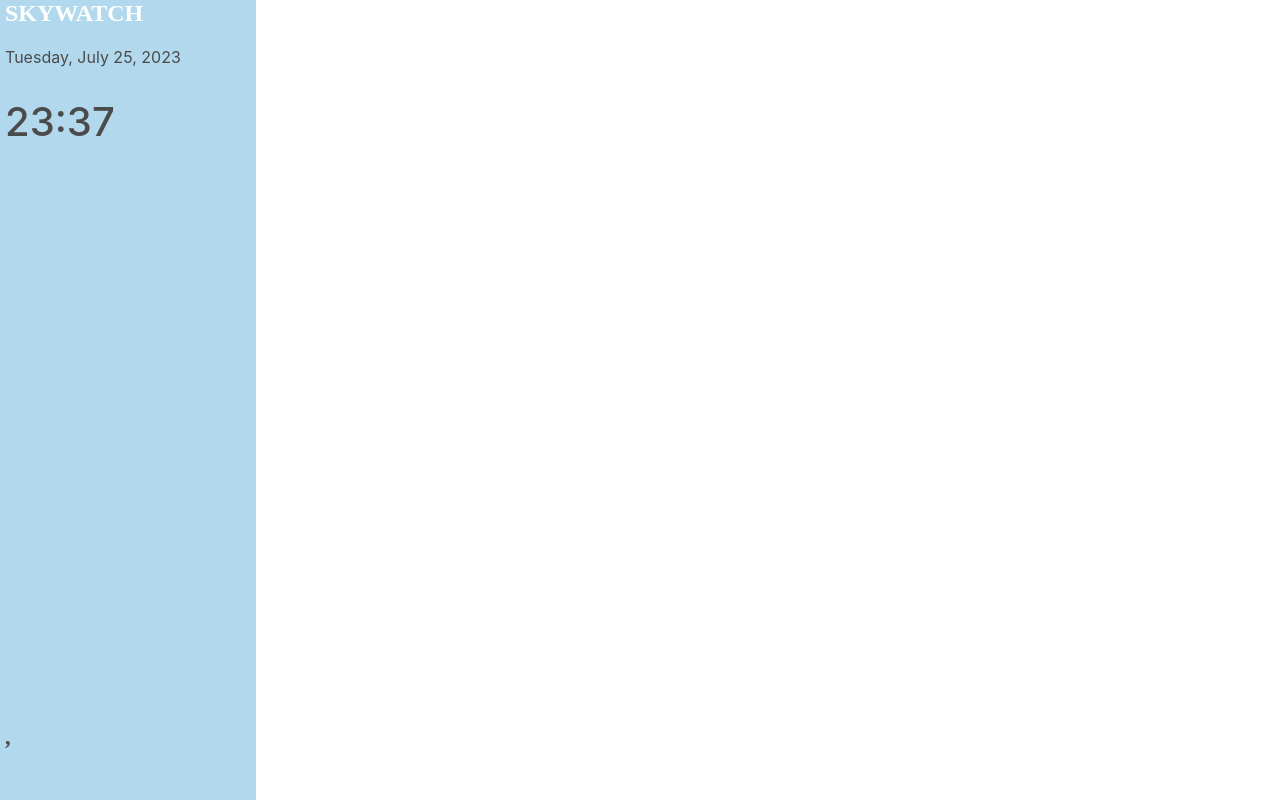
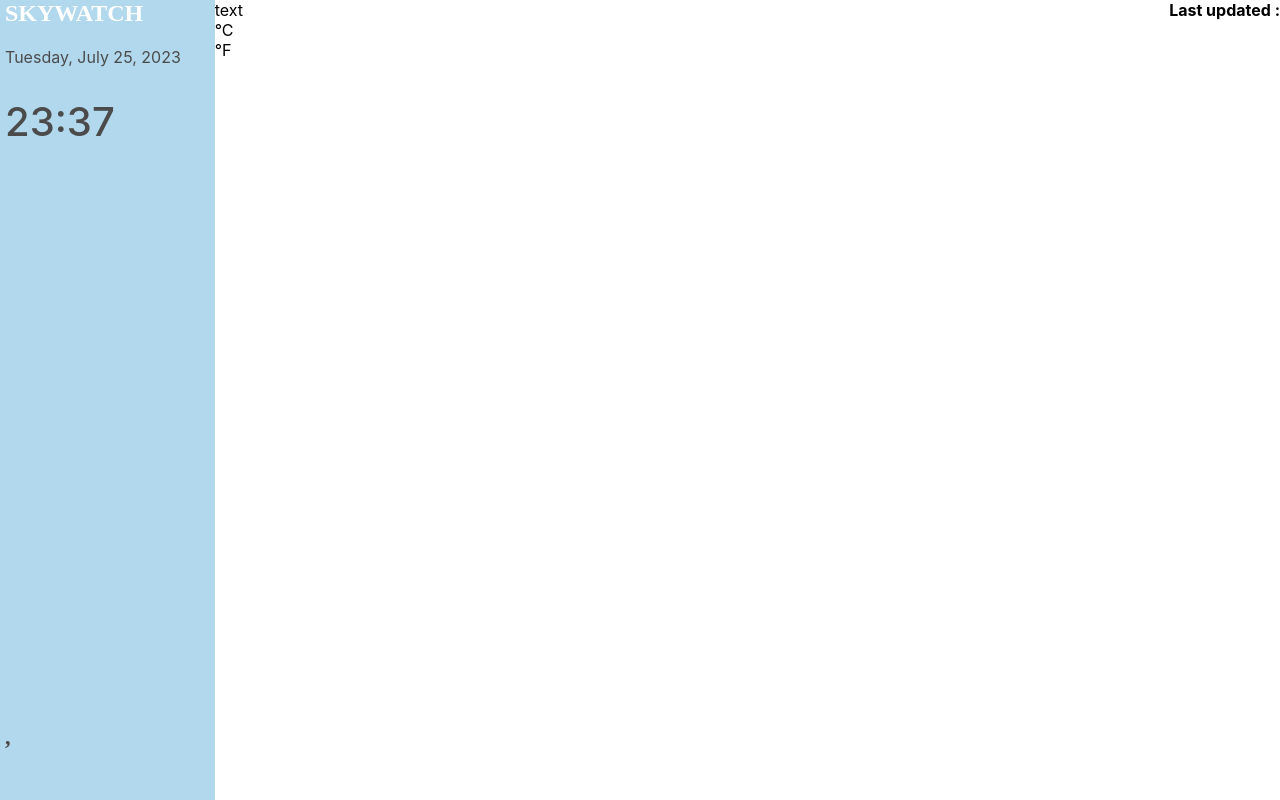
Before and after one commit to AdemiluaIbukunoluwa/weather-app, a React (Create React App) app: page / in a window 1280 px wide. Built offline with nearby package versions, Linux system fonts and the light colour scheme; no server answers; a web font is replaced by a local one.

Commit message:
create main body

```diff
--- a/src/App.css
+++ b/src/App.css
@@ -5,3 +5,8 @@
 body > #root > div {
   height: 100vh;
 }
+
+.background{
+  display: flex;
+  flex-direction: row;
+}
--- a/src/App.js
+++ b/src/App.js
@@ -1,27 +1,34 @@
 import { useEffect, useState } from "react";
 import SideBar from "./components/sidebar/sidebar.component";
 import "./App.css"
+import MainBody from "./components/mainBody/mainbody.component";
 
 function App() {
   const [locData, setLocData] = useState([])
   const [weatherData, setWeatherData] = useState([])
+  const [conditionText, setConditionText] = useState('text')
 
-  useEffect(()=>{
-    fetch("https://api.weatherapi.com/v1/current.json?key=a70d45887f63445ab57210911232407&q=Lagos&aqi=yes")
-    .then(response => response.json())
-    .then((data) => {
-      setLocData(data.location)
-      setWeatherData(data.current)
-    })
-    }, [])
+
+  useEffect( ()=>{
+    const fetchData = async() => {
+      await fetch("https://api.weatherapi.com/v1/forecast.json?key=a70d45887f63445ab57210911232407&q=Lagos&aqi=yes")
+      .then(response => response.json())
+      .then((data) => {
+        console.log(data)
+         setLocData(data.location)
+        setWeatherData(data.current)
+        setConditionText(data.current.condition.text)
+      })
+      }
+      fetchData()
+    }
+      , [])
 
 
   return (
-    <div className="App">
-      {
-          console.log(locData)
-      }
+    <div className="background">
       <SideBar locationData={locData}/>
+      <MainBody weatherInfo= {weatherData} conditionText={conditionText}/>
     </div>
   );
 }
--- a/src/components/date/datedata.component.jsx
+++ b/src/components/date-and-time/datedata.component.jsx
@@ -7,7 +7,7 @@
     const month = Months[date.getMonth()]
     const datenum = date.getDate()
     const fullDatestr = `${day}, ${month} ${datenum}, ${date.getFullYear()}`
-    return <p>{fullDatestr}</p>
+    return fullDatestr
 }
 
 export default FullDate
--- a/src/components/date/timedata.component.jsx
+++ b/src/components/date-and-time/timedata.component.jsx
@@ -1,3 +1,5 @@
+
+// get time to count
 const Time = () => {
     const date = new Date()
     let hour = date.getHours()
--- /dev/null
+++ b/src/components/last-updated/last-updated.component.jsx
@@ -0,0 +1,7 @@
+const LastUpdated = ({last_updated, className}) => {
+    return(
+        <h1 className={className}>Last updated : {last_updated}</h1>
+    )
+}
+
+export default LastUpdated
--- /dev/null
+++ b/src/components/mainBody/mainBody.style.scss
@@ -0,0 +1,11 @@
+.last-updated-main-body{
+    font-size: 1em;
+    float: right;
+}
+
+.mainbody{
+    width: 100%;
+    background: transparent;
+
+
+}
--- /dev/null
+++ b/src/components/mainBody/mainbody.component.jsx
@@ -0,0 +1,18 @@
+import LastUpdated from "../last-updated/last-updated.component"
+import "./mainBody.style.scss"
+
+const MainBody = ({weatherInfo, conditionText}) => {
+    const {last_updated,temp_c, temp_f} =weatherInfo
+    return(
+        <div className="mainbody">
+            <LastUpdated className="last-updated-main-body" last_updated={last_updated}/>
+            <div className="current-weather">
+                <p className="weatherText">{conditionText}</p>
+                <p className="deg_in_cel">{temp_c}°C</p>
+                <p className="deg_in_far">{temp_f}°F</p>
+            </div>
+        </div>
+    )
+}
+
+export default MainBody
--- a/src/components/sidebar/sidebar.component.jsx
+++ b/src/components/sidebar/sidebar.component.jsx
@@ -1,5 +1,5 @@
-import FullDate from "../date/datedata.component"
-import Time from "../date/timedata.component"
+import FullDate from "../date-and-time/datedata.component"
+import Time from "../date-and-time/timedata.component"
 import "./sidebar.style.scss"
 
 
--- a/src/components/sidebar/sidebar.style.scss
+++ b/src/components/sidebar/sidebar.style.scss
@@ -7,6 +7,7 @@
     color: black;
     box-sizing: border-box;
     padding: 0px 5px;
+
 
     .title{
         padding-top: 0;
--- /dev/null
+++ b/src/components/weatherInfo/weatherInfo.component.jsx
@@ -0,0 +1,4 @@
+const WeatherInfo = () => {
+
+}
+export default WeatherInfo
```
Also changed, not shown: src/components/weatherInfo/weatherInfo.style.scss (added).
